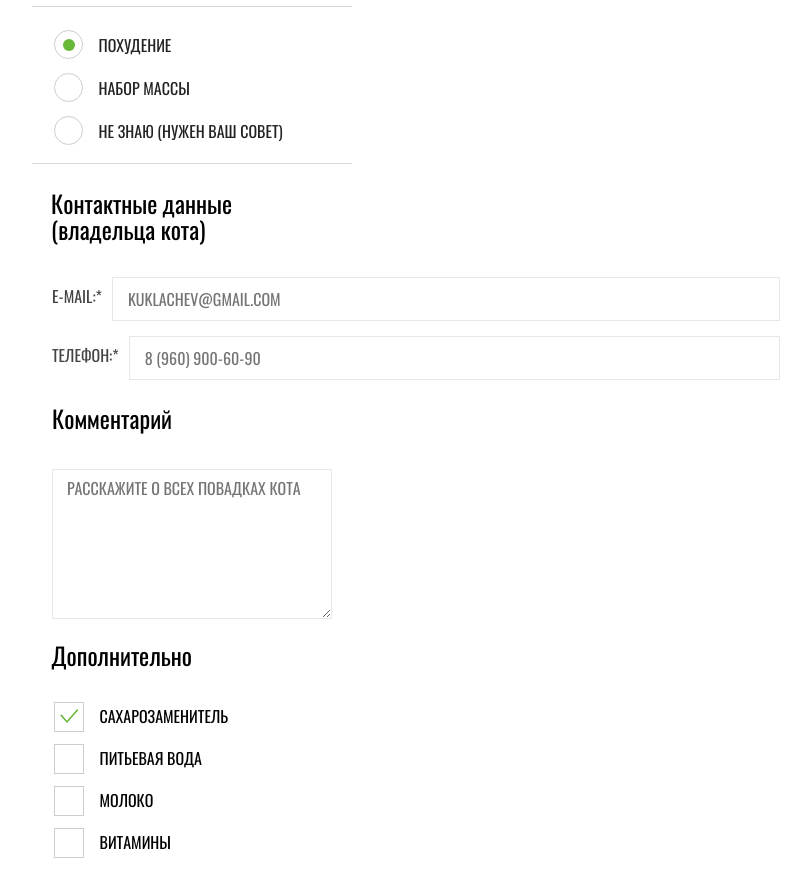
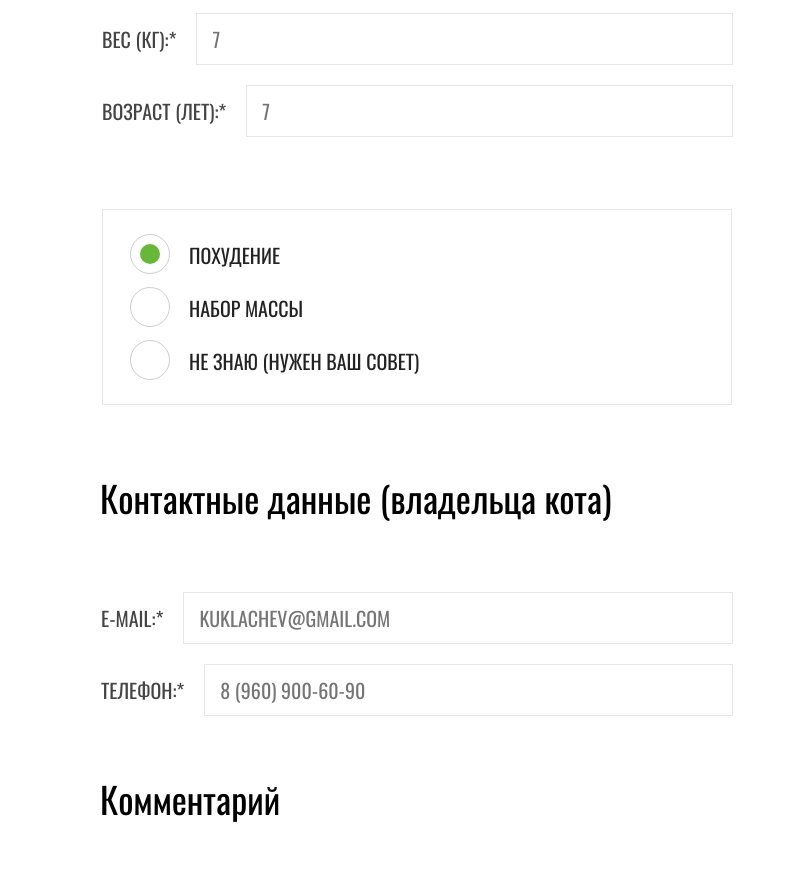
Before and after one commit to Jekich34/Cat-Energy, a website: page source/form.html in a window 1280 px wide. Shown: the part 440-1322 px from the top of the page, without its empty margins (224-1035 px from the left). Drawn offline with nearby package versions, Linux system fonts and the light colour scheme; files that its build step writes are made by us from their sources.

Commit message:
Закончил адаптировать 'Форму' для планшета

```diff
--- a/source/form.html
+++ b/source/form.html
@@ -47,18 +47,17 @@
           </p>
           <p class="programs-choose__field">
             <label class="programs-choose__title" for="cat-name">Имя:*</label>
-            <input class="programs-choose__value" type="text" name="cat-name" placeholder="Барсик" id="cat-name">
+            <input class="programs-choose__input" type="text" name="cat-name" placeholder="Барсик" id="cat-name">
           </p>
           <p class="programs-choose__field">
             <label class="programs-choose__title" for="cat-weight">Вес (кг):*</label>
-            <input class="programs-choose__value" type="text" name="cat-weight" placeholder="7" id="cat-weight">
+            <input class="programs-choose__input" type="text" name="cat-weight" placeholder="7" id="cat-weight">
           </p>
           <p class="programs-choose__field">
             <label class="programs-choose__title" for="cat-old">Возраст (лет):*</label>
-            <input class="programs-choose__value" type="text" name="cat-old" placeholder="7" id="cat-old">
+            <input class="programs-choose__input" type="text" name="cat-old" placeholder="7" id="cat-old">
           </p>
-          <div class="programs-choose__radio-wrapper">
-            <fieldset class="programs-choose__radio">
+          <fieldset class="programs-choose__radio-wrapper">
             <h3 class="visually-hidden">Выбор програмы</h3>
             <ul class="programs-choose__list">
               <li class="programs-choose__item">
@@ -75,17 +74,16 @@
               </li>
             </ul>
           </fieldset>
-          </div>
         </section>
         <section class="contacts">
-          <legend class="contacts__title">Контактные данные<br>(владельца кота)</legend>
+          <legend class="contacts__title">Контактные данные (владельца кота)</legend>
           <p class="contacts__list">
-            <label class="contacts__value" for="email-value">E-mail:*</label>
-            <input class="contacts__item" type="email" name="email" placeholder="kuklachev@gmail.com" id="email-value">
+            <label class="contacts__label" for="email-value">E-mail:*</label>
+            <input class="contacts__input" type="email" name="email" placeholder="kuklachev@gmail.com" id="email-value">
           </p>
           <p class="contacts__list">
-            <label class="contacts__value" id="phone-value">Телефон:*</label>
-            <input class="contacts__item" type="phone" name="phone" placeholder="8 (960) 900-60-90" id="phone-value">
+            <label class="contacts__label" for="phone-value">Телефон:*</label>
+            <input class="contacts__input" type="phone" name="phone" placeholder="8 (960) 900-60-90" id="phone-value">
           </p>
         </section>
         <section class="comment">
@@ -116,8 +114,10 @@
             </ul>
           </fieldset>
         </section>
+        <div class="form-buttom__wrapper">
           <button class="form-button button" type="submit">Отправить заявку</button>
           <p class="form__text-bottom">* — Обязательные поля</p>
+        </div>
       </form>
     </section>
   </main>
--- a/source/sass/blocks/additionally.scss
+++ b/source/sass/blocks/additionally.scss
@@ -3,12 +3,22 @@
 .additionally__products {
   margin: 20px 0 13px 2px;
   border: none;
+
+  @media (min-width: $tablet-width) {
+    margin: 62px 0 14px 1px;
+  }
 }
 
 .additionally__products-caption {
   margin: 0 0 16px -15px;
 
   @include description-inputs;
+
+  @media (min-width: $tablet-width) {
+    margin: 0 0 37px -15px;
+
+    @include medium-title;
+  }
 }
 
 .additionally__products-list {
@@ -16,20 +26,27 @@
 
   @include label;
   color: $black;
+
+  @media (min-width: $tablet-width) {
+    display: flex;
+    flex-wrap: wrap;
+    justify-content: space-between;
+
+    @include title-tablet-desktop-auto;
+  }
 }
 
 .additionally__products-item {
   & .additionally__products-label {
     position: relative;
     display: block;
-    padding: 4px 0 5px 0;
+    width: 162px;
+    padding: 4px 76px 5px 0;
     cursor: pointer;
   }
 }
 
 .additionally__products-checkbox {
-  margin: 15px 25px 14px -2px;
-
   &:disabled + .additionally__products-label {
     opacity: 0.3;
   }
@@ -44,6 +61,13 @@
     width: 28px;
     height: 28px;
     border: 1px solid $less-gray;
+
+    @media (min-width: $tablet-width) {
+      top: -7px;
+      left: -59px;
+      width: 38px;
+      height: 38px;
+    }
   }
 
   & + .additionally__products-label:hover::before {
@@ -60,9 +84,17 @@
     background-image: url("../../img/icon-check-mark.svg");
     background-repeat: no-repeat;
     background-position: 0 0;
+
+    @media (min-width: $tablet-width) {
+      left: -48px;
+    }
   }
 }
 
 .additionally__products-label {
-  margin: 15px 25px 14px -5px;
+  margin: 15px 0 14px -5px;
+
+  @media (min-width: $tablet-width) {
+    margin: 15px 0 30px 7px;
+  }
 }
--- a/source/sass/blocks/comment.scss
+++ b/source/sass/blocks/comment.scss
@@ -4,6 +4,12 @@
   margin: 27px 0 38px -2px;
 
   @include description-inputs;
+
+  @media (min-width: $tablet-width) {
+    margin: 65px 0 76px -4px;
+
+    @include medium-title;
+  }
 }
 
 .comment__item {
@@ -14,4 +20,12 @@
   @include border;
   @include label;
   font-family: $oswald;
+
+  @media (min-width: $tablet-width) {
+    min-width: 594px;
+    min-height: 154px;
+    padding: 9px 17px;
+
+    @include cost-tablet-desktop;
+  }
 }
--- a/source/sass/blocks/contacts.scss
+++ b/source/sass/blocks/contacts.scss
@@ -5,31 +5,57 @@
 }
 
 .contacts__title {
+  width: 185px;
   margin: 26px 0 32px -22px;
 
   @include description-inputs;
+
+  @media (min-width: $tablet-width) {
+    width: auto;
+    margin: 75px 0 76px -23px;
+
+    @include medium-title;
+  }
 }
 
 .contacts__list {
   display: flex;
-  margin-left: 1px;
+  margin: 0 0 14px 0;
+
+  @media (min-width: $tablet-width) {
+    margin: 0 0 20px 0;
+  }
 }
 
-.contacts__value {
-  margin: 13px 0 0 -20px;
+.contacts__label {
+  margin: 0 0 0 -20px;
+  padding: 14px 0 0 0;
 
   @include label;
   color: $special-dark-grey;
+
+  @media (min-width: $tablet-width) {
+    padding: 17px 0 0 0;
+
+    @include title-tablet-desktop-auto;
+  }
 }
 
-.contacts__item {
+.contacts__input {
   flex-grow: 1;
-  margin: 3px 20px -2px 10px;
-  padding: 12px 50px 12px 15px;
+  margin: 0 20px 0 10px;
+  padding: 13px 50px 12px 15px;
 
   @include label;
   @include border;
   font-family: $oswald;
   border: 1px solid $low-grey;
   border-radius: 0;
+
+  @media (min-width: $tablet-width) {
+    margin: 0 20px 0 20px;
+    padding: 10px 50px 10px 15px;
+
+    @include title-tablet-desktop-auto;
+  }
 }
--- a/source/sass/blocks/form.scss
+++ b/source/sass/blocks/form.scss
@@ -2,6 +2,10 @@
 
 .form {
   margin: 0 0 0 20px;
+
+  @media (min-width: $tablet-width) {
+    margin: 57px 47px 0 70px;
+  }
 }
 
 .form__title {
@@ -9,6 +13,18 @@
   padding-bottom: 3px;
 
   @include medium-title;
+
+  @media (min-width: $tablet-width) {
+    margin: 27px 0 46px -1px;
+
+    @include title-tablet-desktop-big;
+  }
+}
+
+.form-buttom__wrapper {
+  @media (min-width: $tablet-width) {
+    display: flex;
+  }
 }
 
 .page-form {
@@ -19,10 +35,22 @@
   min-width: 280px;
   margin: 0 0 0 1px;
   border: none;
+
+  @media (min-width: $tablet-width) {
+    height: 52px;
+
+    @include title-tablet-desktop-auto;
+  }
 }
 
 .form__text-bottom {
   margin: 20px 0 31px 63px;
   font-family: $arial;
   text-transform: none;
+
+  @media (min-width: $tablet-width) {
+    margin: 16px 0 92px 63px;
+
+    @include catalog-description-tablet-desktop;
+  }
 }
--- a/source/sass/blocks/programs-choose.scss
+++ b/source/sass/blocks/programs-choose.scss
@@ -3,37 +3,69 @@
 .programs-choose__disclaimer {
   padding: 5px 0 25px 0;
   text-transform: uppercase;
+
+  @media (min-width: $tablet-width) {
+    margin: 0 0 41px 0;
+
+    @include cost-tablet-desktop;
+  }
 }
 
 .programs-choose__field {
   display: flex;
+  margin: 0 0 14px 0;
+
+  @media (min-width: $tablet-width) {
+    margin: 0 0 20px 0;
+  }
 }
 
 .programs-choose__title {
-  padding: 15px 0 0 0;
+  padding: 14px 0 0 0;
 
   @include label;
   color: $special-dark-grey;
+
+  @media (min-width: $tablet-width) {
+    padding: 17px 0 0 0;
+
+    @include title-tablet-desktop-auto;
+  }
 }
 
-.programs-choose__value {
+.programs-choose__input {
   flex-grow: 1;
   margin: 0 20px 0 10px;
-  padding: 12px 15px;
+  padding: 13px 15px 12px 15px;
   font-family: $oswald;
 
   @include label;
   @include border;
+
+  @media (min-width: $tablet-width) {
+    margin: 0 20px 0 20px;
+    padding: 10px 15px 10px 15px;
+
+    @include title-tablet-desktop-auto;
+  }
 }
 
 //Programs-choose__radio-wrapper
 
 .programs-choose__radio-wrapper {
-  width: 320px;
-  margin: 26px 0 0 -20px;
+  width: 300px;
+  margin: 23px 0 0 -20px;
+  padding: 20px 0 24px 14px;
   border: 1px solid $dark-grey;
   border-left: none;
   border-right: none;
+
+  @media (min-width: $tablet-width) {
+    width: 593px;
+    margin: 72px 0 0 0;
+    padding: 26px 0 26px 35px;
+    border: 1px solid $low-grey;
+  }
 }
 
 .programs-choose__list {
@@ -41,6 +73,10 @@
 
   @include label;
   color: $light-black;
+
+  @media (min-width: $tablet-width) {
+    @include title-tablet-desktop-auto;
+  }
 }
 
 .programs-choose__item {
@@ -50,6 +86,10 @@
     padding: 1px 0 24px 1px;
     cursor: pointer;
   }
+
+  @media (min-width: $tablet-width) {
+    padding: 1px 0 9px 0;
+  }
 }
 
 .programs-choose__radio {
@@ -58,6 +98,10 @@
 
   &:disabled + .programs-choose__label {
     opacity: 0.3;
+  }
+
+  @media (min-width: $tablet-width) {
+    margin: 21px 0 17px 25px;
   }
 }
 
@@ -71,6 +115,13 @@
     height: 27px;
     border: 1px solid $less-gray;
     border-radius: 50%;
+
+    @media (min-width: $tablet-width) {
+      top: -11px;
+      left: -58px;
+      width: 38px;
+      height: 38px;
+    }
   }
 
   & + .programs-choose__label:hover::before {
@@ -86,5 +137,12 @@
     height: 12px;
     background-color: $green;
     border-radius: 50%;
+
+    @media (min-width: $tablet-width) {
+      top: -1px;
+      left: -48px;
+      width: 20px;
+      height: 20px;
+    }
   }
 }
```
Lines whose indentation alone changed are shown as unchanged.
